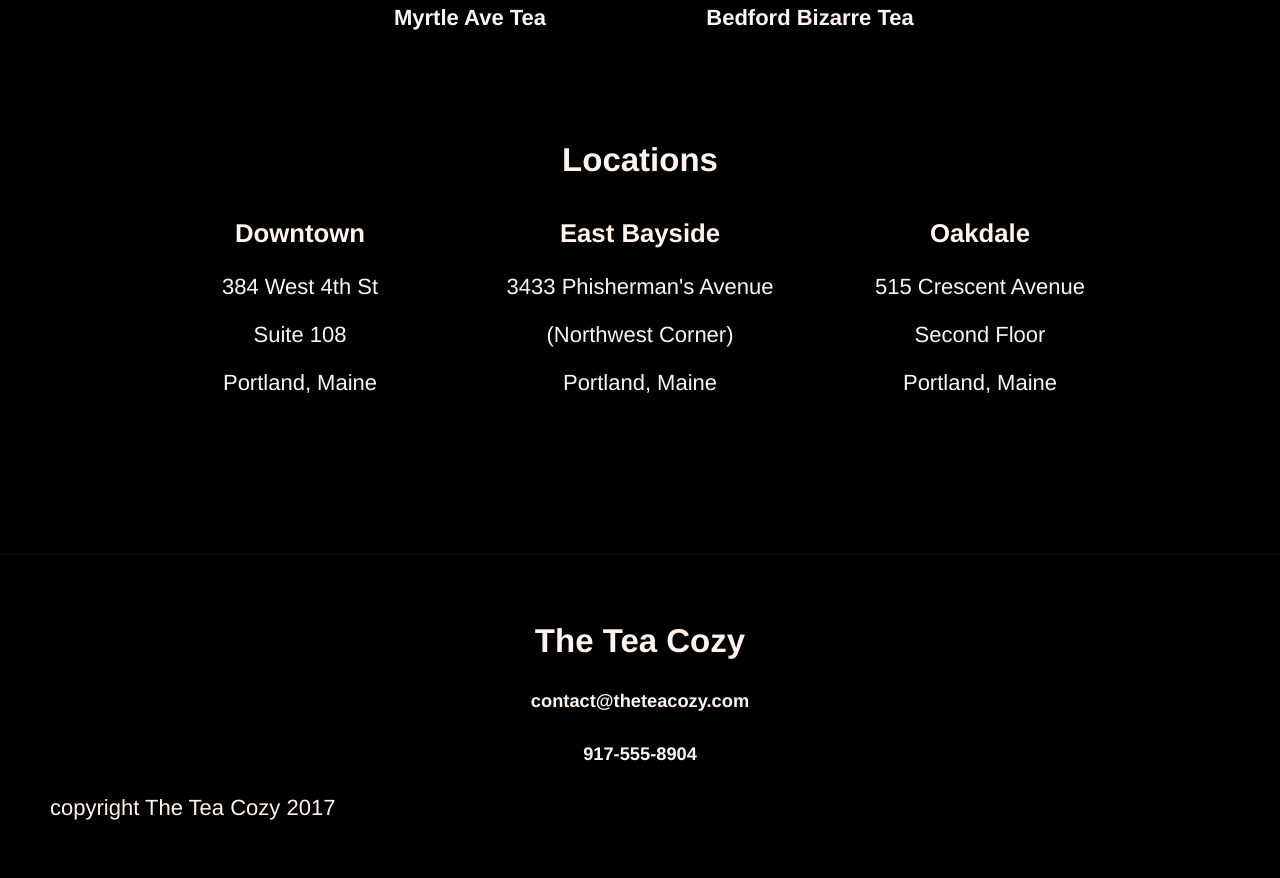
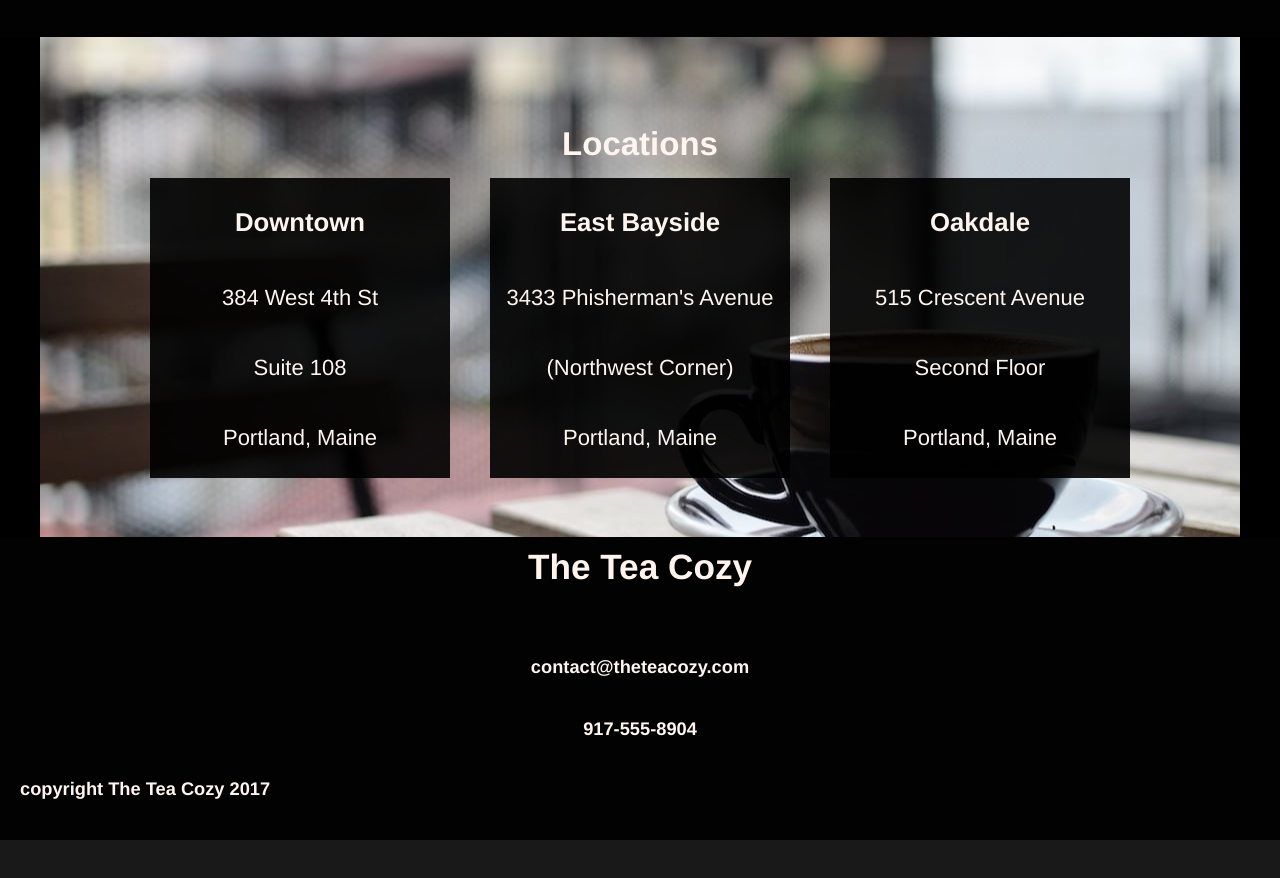
Before and after one commit to RicardoCasais404/Tea-Cozy, a plain HTML site: page index.html in a window 1280 px wide. Shown: the part 1532-2410 px from the top of the page. After the commit the page ends 2372 px from the top, so only its background shows below. Drawn offline with Linux system fonts and the light colour scheme.

Commit message:
Final Commit

```diff
--- a/index.html
+++ b/index.html
@@ -7,7 +7,6 @@
     <title>Tea Cozy</title>
 </head>
     <body>
-
         <header>
             <nav class="site-nav">
                 <img class="logo" src="images\img-tea-cozy-logo.png" alt="Tea Cozy Logo">
@@ -18,7 +17,6 @@
                 </ul>
             </nav>
         </header>
-
 
         <main>
             <section class="mission" id="mission">
@@ -43,7 +41,8 @@
             </section>
 
             <section class="locations" id="locations">
-                <div class="locations-inner">
+				<section class="locations" id="locations">
+  					<div class="locations-banner">
 						<h2>Locations</h2>
     					<div class="location-list">
       						<div class="location">
@@ -66,17 +65,22 @@
         						<p>Second Floor</p>
         						<p>Portland, Maine</p>
       						</div>
+    					</div>
+  					</div>
+				</section>
+			</section>
 
-                    </div>
+			<section class="contact" id="contact">
+  				<div class="contact-box">
+    				<h2>The Tea Cozy</h2>
+    				<h5>contact@theteacozy.com</h5>
+    				<h5>917-555-8904</h5>
   				</div>
 			</section>
         </main>
 
         <footer>
-            <h2>The Tea Cozy</h2>
-            <h5>contact@theteacozy.com</h5>
-            <h5>917-555-8904</h5>
-            <p>copyright The Tea Cozy 2017</p>
+            <h5>copyright The Tea Cozy 2017</h5>
         </footer>
     </body>
 </html>
--- a/style.css
+++ b/style.css
@@ -3,7 +3,7 @@
 /*--------------------------------------------------------------------------*/
 
 :root {
-      --bg: #000;
+      --bg: rgba(0, 0, 0, 0.9);
       --fg: seashell;
       --container: 1200px;
       --header-h: 69px;
@@ -88,6 +88,11 @@ header {
 /*----------------------------- MAIN RULES ---------------------------------*/
 /*--------------------------------------------------------------------------*/
 
+
+/*---------------------------------------*/
+/*---------- MISSION SECTION ------------*/
+/*---------------------------------------*/
+
 .mission .banner {
       width: 100%;
       max-width: var(--container);
@@ -139,6 +144,7 @@ header {
 .featured {
       padding: var(--gap) 0;
       text-align: center;
+      background-color: var(--bg);
 }
 
 .tea-grid {
@@ -147,8 +153,12 @@ header {
       gap: 40px;
       flex-wrap: wrap;
       max-width: var(--container);
-      margin: 30px auto 0;
-      padding: 0 30px;
+      margin: 0 auto;
+      padding: 0;
+}
+
+.tea-grid h4 {
+      margin-top: 10px;
 }
 
 .tea-item {
@@ -156,7 +166,7 @@ header {
       display: flex;
       flex-direction: column;
       align-items: center;
-      gap: 12px;
+
 }
 
 .tea-item img {
@@ -174,37 +184,95 @@ header {
 /*---------------------------------------*/
 
 .locations {
-  padding: var(--gap) 0 60px;
+      padding: 0;
+      margin: 0;
+      background-color: var(--bg);
 }
 
-.locations-inner {
+.locations-banner {
+      position: relative;
+      display: flex;
+      flex-direction: column;
+      align-items: center;
+      justify-content: center;
+      padding: 0;
       max-width: var(--container);
       margin: 0 auto;
-      padding: 0 30px;
+      height: 500px;
+      background-image: url("images/img-locations-background.jpg");
+      background-size: cover;
+      background-position: center;
+      background-repeat: no-repeat;
+      overflow: hidden;
 }
 
-.locations-inner h2 {
-      text-align: center;
-      margin: 0;
-      padding: 0;
+.locations-banner h2 {
+      margin-bottom: 15px;
 }
 
 .location-list {
       display: flex;
       gap: 40px;
       justify-content: center;
-      margin-top: 15px;
       flex-wrap: wrap;
+      z-index: 2;
       padding: 0;
+      margin: 0 auto;
 }
 
 .location {
       width: 300px;
       height: 300px;
+      background-color: var(--bg);
+      color: seashell;
       text-align: center;
-      background-color: var(--bg);
+      display: flex;
+      flex-direction: column;
+      justify-content: center;
+      padding: 0;
 }
 
+
+
+
+/*---------------------------------------*/
+/*--------- CONTACTS SECTION -----------*/
+/*---------------------------------------*/
+
+.contact {
+  background-color: var(--bg);
+  height: 200px;
+  display: flex;
+  justify-content: center;
+  align-items: center;
+}
+
+.contact-box {
+  width: var(--container);
+  max-width: 100%;
+  height: 100%;
+  display: flex;
+  flex-direction: column;
+  justify-content: flex-start;
+  align-items: center;
+  text-align: center;
+  color: var(--fg);
+}
+
+.contact-box h2 {
+  margin: 10px 0 60px 0;
+  font-size: 1.6rem;
+}
+
+.contact-box h5:first-of-type {
+  margin: 9px 0 40px 0;
+  font-weight: 600;
+}
+
+.contact-box h5:last-of-type {
+  margin: 0;
+  font-weight: 600;
+}
 
 
 
@@ -213,13 +281,8 @@ header {
 /*--------------------------------------------------------------------------*/
 
 footer {
-      text-align: center;
-      padding: 40px 30px;
-      border-top: 1px solid rgba(255,255,255,0.05);
+      background-color: var(--bg);
+      text-align: left;
+      padding: 10px 0;
+      padding-left: 20px;
 }
-
-footer p {
-      margin-left: 20px;
-      padding: 0;
-      text-align: left;
-}
```
Lines whose indentation alone changed are shown as unchanged.
